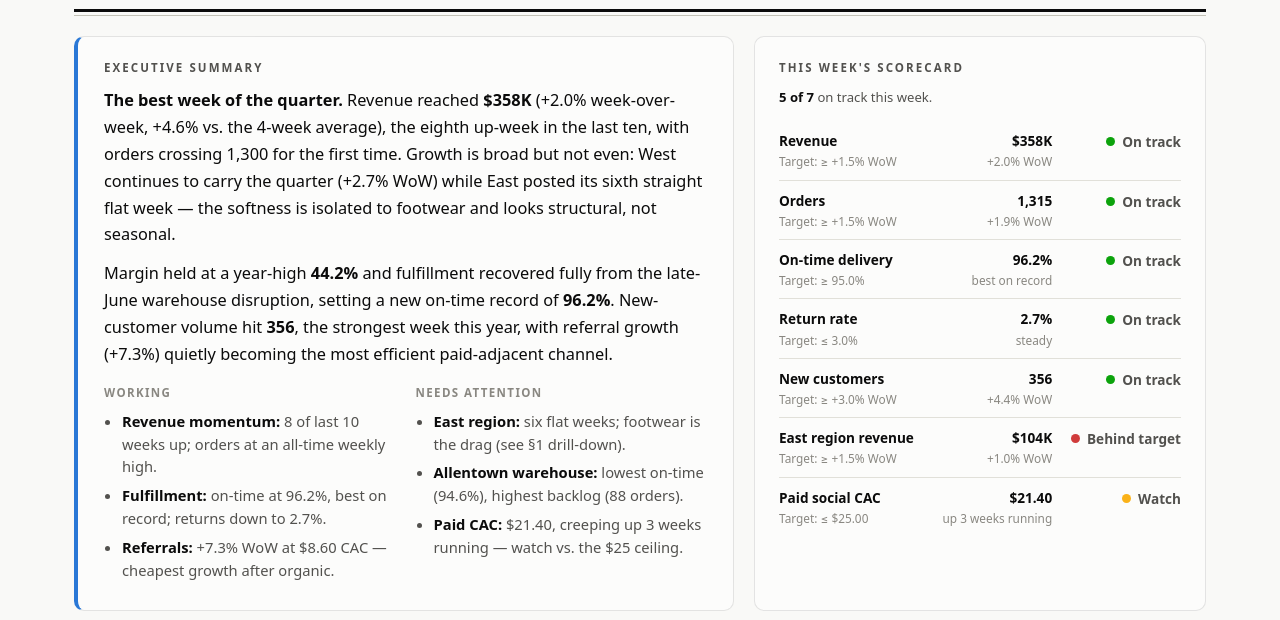
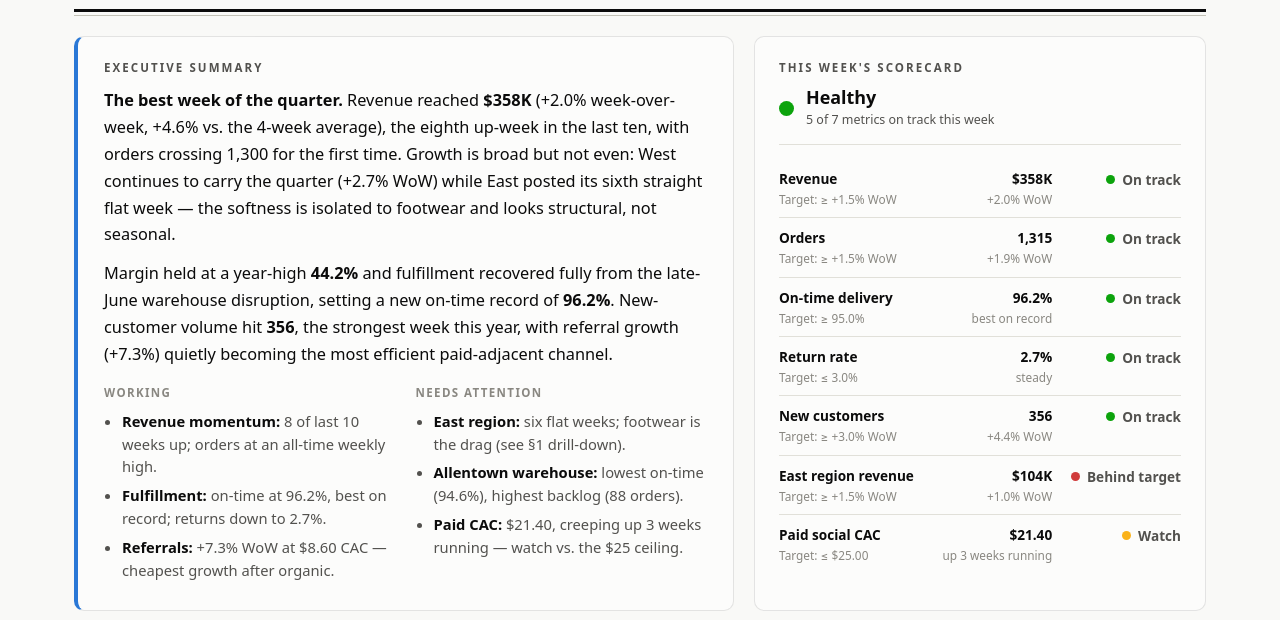
Before and after one commit to hoandinh041094/Website, a plain HTML site: page reports/weekly.html in a window 1280 px wide. Shown: the part 180-800 px from the top of the page. Drawn offline with Linux system fonts and the light colour scheme.

Commit message:
Add an overall health score to each report's scorecard
New Charts.healthScore() computes a weighted composite (good=1,
watch=0.6, behind=0.2) from a scorecard's RAG statuses and buckets
it into Healthy / Neutral / Soft. Rendered as a dot + label + count
at the top of each scorecard panel, above the individual metric
rows — the weekly report reads Healthy (5/7 on track), the monthly
report reads Neutral (5/8, two behind target).

Co-Authored-By: Claude Fable 5 <noreply@anthropic.com>

```diff
--- a/assets/charts.js
+++ b/assets/charts.js
@@ -324,5 +324,14 @@ const Charts = (() => {
     return `<span class="rag ${status}"><span class="dot"></span>${label}</span>`;
   }
 
-  return { lineChart, barChart, heatmap, statTile, sparkSVG, fmtCompact, fmtFull, css, slot, ragBadge };
+  // composite health score from a scorecard's RAG statuses — healthy | neutral | soft
+  function healthScore(statuses) {
+    const weight = { good: 1, watch: 0.6, behind: 0.2 };
+    const score = statuses.reduce((a, s) => a + (weight[s] ?? 0), 0) / statuses.length;
+    const level = score >= 0.8 ? "healthy" : score >= 0.55 ? "neutral" : "soft";
+    const label = { healthy: "Healthy", neutral: "Neutral", soft: "Soft" }[level];
+    return { level, label, score };
+  }
+
+  return { lineChart, barChart, heatmap, statTile, sparkSVG, fmtCompact, fmtFull, css, slot, ragBadge, healthScore };
 })();
--- a/assets/style.css
+++ b/assets/style.css
@@ -273,8 +273,17 @@ a.card-link .go { color: var(--accent); font-size: .88rem; font-weight: 600; mar
   background: var(--surface); border: 1px solid var(--border); border-radius: 10px;
   padding: 22px 24px; display: flex; flex-direction: column;
 }
-.scorecard-panel .panel-note { font-size: .82rem; color: var(--ink-2); margin: 0 0 14px; }
-.scorecard-panel .panel-note strong { color: var(--ink); }
+.health-score {
+  display: flex; align-items: center; gap: 12px;
+  padding-bottom: 14px; margin-bottom: 14px; border-bottom: 1px solid var(--grid);
+}
+.health-score .dot { width: 15px; height: 15px; border-radius: 50%; flex: 0 0 15px; }
+.health-score.healthy .dot { background: var(--status-good); }
+.health-score.neutral .dot { background: var(--muted); }
+.health-score.soft .dot { background: var(--status-warning); }
+.health-score .hs-label { font-size: 1.12rem; font-weight: 700; color: var(--ink); line-height: 1.2; }
+.health-score .hs-sub { font-size: .78rem; color: var(--ink-2); margin-top: 2px; }
+
 .panel-scorecard { width: 100%; border-collapse: collapse; font-size: .85rem; }
 .panel-scorecard td { padding: 9px 0; border-bottom: 1px solid var(--grid); vertical-align: top; }
 .panel-scorecard tr:last-child td { border-bottom: 0; }
--- a/reports/weekly.html
+++ b/reports/weekly.html
@@ -67,7 +67,7 @@
 
     <div class="scorecard-panel">
       <div class="kicker" style="margin-bottom:10px">This week's scorecard</div>
-      <p class="panel-note" id="wk-scorecard-note"></p>
+      <div class="health-score" id="wk-health"></div>
       <table class="panel-scorecard" id="t-wk-scorecard"><tbody></tbody></table>
     </div>
   </div>
@@ -264,9 +264,13 @@
     { metric: "East region revenue", target: "≥ +1.5% WoW", actual: "$104K", delta: `+${wow(W.revenueByRegion.East).toFixed(1)}% WoW`, status: "behind" },
     { metric: "Paid social CAC", target: "≤ $25.00", actual: `$${paidCac.toFixed(2)}`, delta: "up 3 weeks running", status: "watch" },
   ];
-  const wkBehind = WK_SCORECARD.filter(r => r.status !== "good").length;
-  document.getElementById("wk-scorecard-note").innerHTML =
-    `<strong>${WK_SCORECARD.length - wkBehind} of ${WK_SCORECARD.length}</strong> on track this week.`;
+  const wkOnTrack = WK_SCORECARD.filter(r => r.status === "good").length;
+  const wkHealth = Charts.healthScore(WK_SCORECARD.map(r => r.status));
+  const wkHealthEl = document.getElementById("wk-health");
+  wkHealthEl.className = `health-score ${wkHealth.level}`;
+  wkHealthEl.innerHTML = `<span class="dot"></span>
+    <div><div class="hs-label">${wkHealth.label}</div>
+    <div class="hs-sub">${wkOnTrack} of ${WK_SCORECARD.length} metrics on track this week</div></div>`;
   document.querySelector("#t-wk-scorecard tbody").innerHTML = WK_SCORECARD.map(r => `
     <tr>
       <td><span class="m-name">${r.metric}</span><span class="m-target">Target: ${r.target}</span></td>
```
Also changed, not shown: reports/monthly-ops.html (+8 -4 lines).
